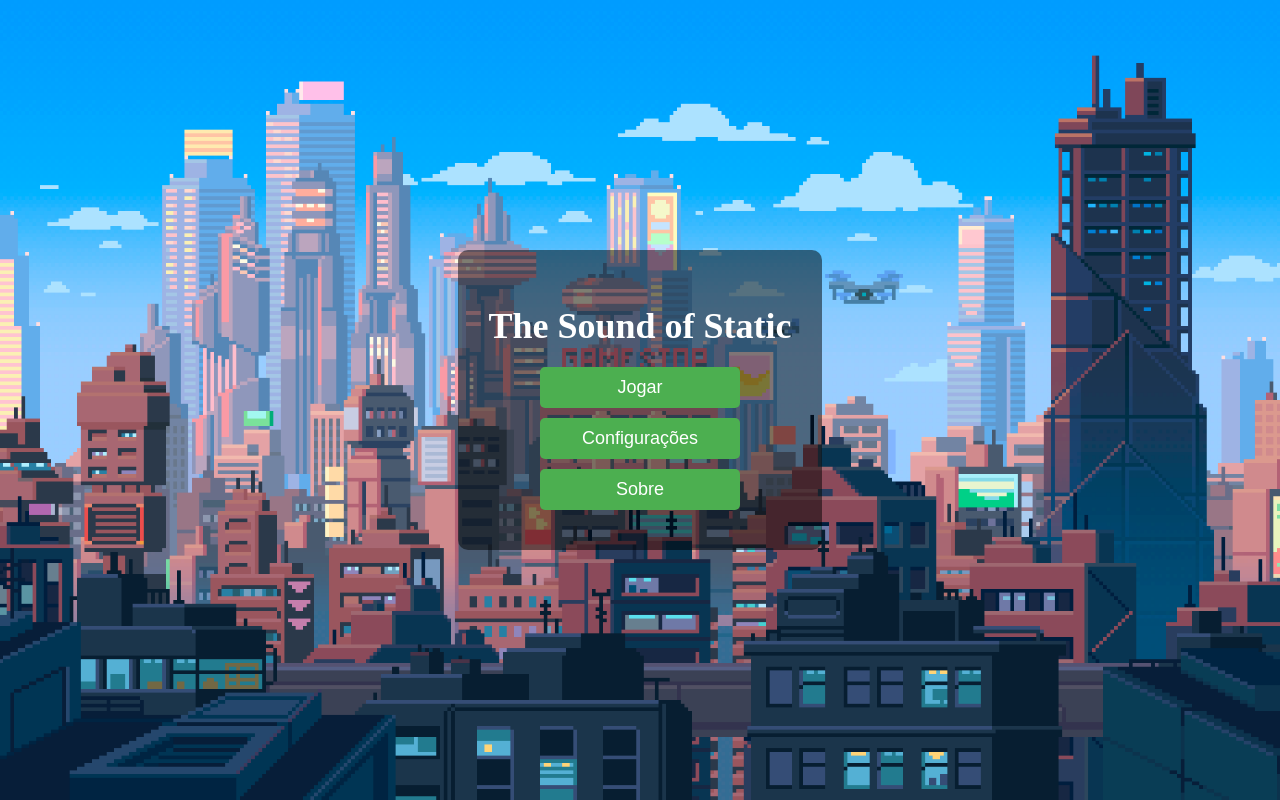
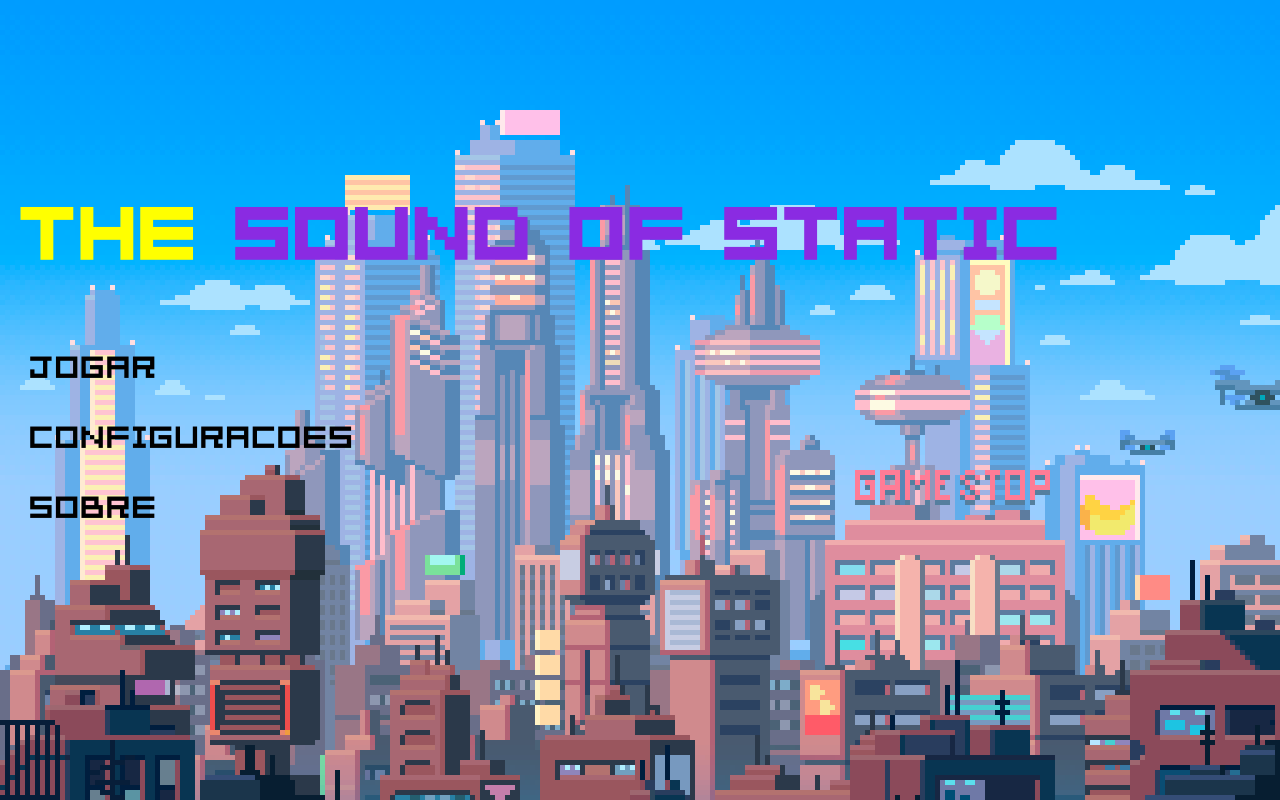
Before and after one commit to LucasGFP/TheSoundOfStatic, a plain HTML site: page menu.html in a window 1280 px wide. Drawn offline with Linux system fonts and the light colour scheme.

Commit message:
Mudanças na tela do menu

```diff
--- a/menu.css
+++ b/menu.css
@@ -1,53 +1,41 @@
-/* Centralizar o conteúdo na tela */
-body,
-html {
-  height: 100%;
-  margin: 0;
-  display: flex;
-  justify-content: center;
-  align-items: center;
-  background-image: url("background.png");
-  background-size: cover;
-  background-position: center;
-  background-repeat: no-repeat;
-  background-attachment: fixed;
+@font-face {
+  font-family: "Pixelion";
+  src: url("fonte/Pixelation.ttf") format("truetype"); /* Certifique-se de ajustar o caminho para o arquivo .ttf */
 }
 
-/* Centralizar o conteúdo do start-screen */
-#start-screen {
-  text-align: center;
-  background-color: rgba(
-    0,
-    0,
-    0,
-    0.5
-  ); /* Fundo escuro com transparência para melhorar a legibilidade */
-  padding: 30px;
-  border-radius: 10px;
+html {
+  font-family: "Pixelion", sans-serif; /* Aplique a fonte Pixelion ao corpo */
+}
+body {
+  background-image: url(background.png);
+  margin: 0;
+  padding: 0;
+  display: flex;
+  flex-direction: column;
+  align-items: flex-start; /* Alinha os itens à esquerda */
+  justify-content: flex-start;
+  height: 100vh;
+  padding-left: 20px; /* Adiciona um pequeno espaço à esquerda */
+  font-size: 30px;
 }
 
-/* Centralizar o título */
-#start-screen h1 {
-  color: white;
-  font-size: 36px;
-  margin-bottom: 20px;
+.yellow-text {
+  color: yellow;
 }
 
-/* Fazer os botões ficarem um abaixo do outro */
-button {
-  display: block;
-  width: 200px; /* Largura do botão */
-  margin: 10px auto; /* Margem automática para centralizar e espaçar os botões */
-  padding: 10px;
-  font-size: 18px;
-  background-color: #4caf50; /* Cor de fundo verde */
-  color: white;
-  border: none;
-  border-radius: 5px;
-  cursor: pointer;
+h1 {
+  margin-top: 200px; /* Ajuste o topo, se necessário */
+  font-size: 70px;
+  color: blueviolet;
 }
 
-/* Efeito ao passar o mouse em cima dos botões */
-button:hover {
-  background-color: #45a049;
+a {
+  margin-top: 30px;
+  padding: 5px 10px; /* Adiciona espaçamento ao redor do texto */
+  text-decoration: none;
+  color: inherit;
 }
+
+a:hover {
+  color: white; /* Muda a cor do texto para branco */
+}
--- a/menu.html
+++ b/menu.html
@@ -7,11 +7,11 @@
     <link rel="stylesheet" href="menu.css" />
   </head>
   <body>
-    <div id="start-screen">
-      <h1>The Sound of Static</h1>
-      <button id="play-btn">Jogar</button>
-      <button id="settings-btn">Configurações</button>
-      <button id="about-btn">Sobre</button>
-    </div>
+    <h1><span class="yellow-text">The</span> Sound of Static</h1>
+
+    <!-- Links que funcionam como botões -->
+    <a href="index.html" class="link-option">Jogar</a>
+    <a href="configuracoes.html" class="link-option">Configuracoes</a>
+    <a href="sobre.html" class="link-option">Sobre</a>
   </body>
 </html>
```
Also changed, not shown: fonte/Pixelation.ttf (added).
